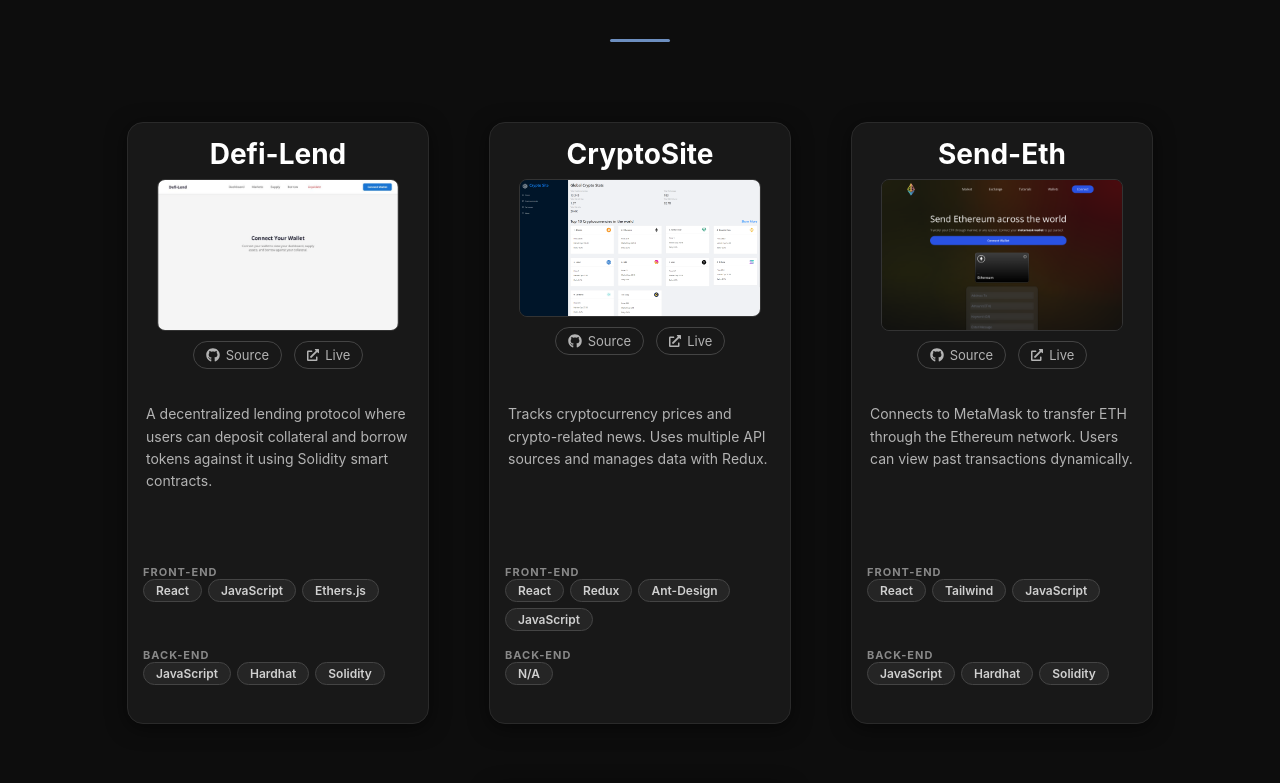
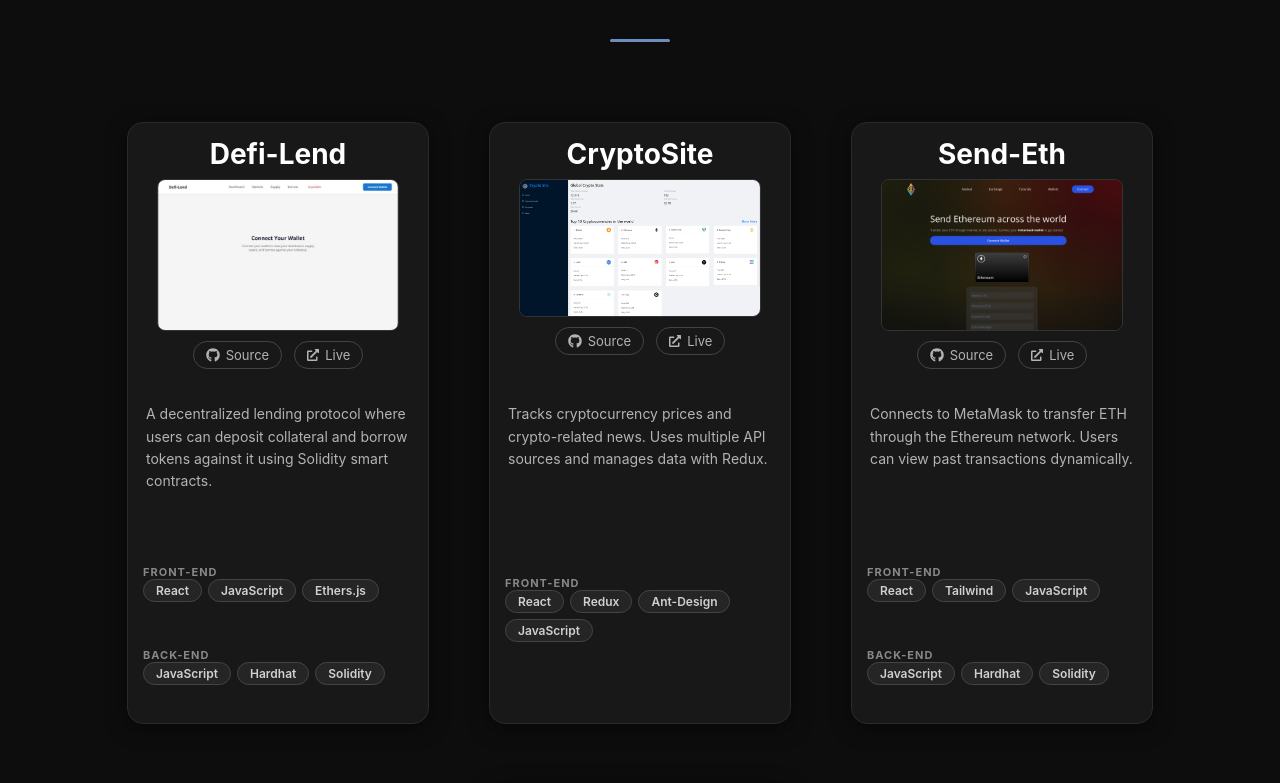
Before and after one commit to locbgiang/website, a React (Vite) app in the folder client/: page / in a window 1280 px wide. Shown: the part 1601-2384 px from the top of the page. Built offline with nearby package versions, Linux system fonts and the light colour scheme.

Commit message:
fixed some design

```diff
--- a/client/src/components/Body.jsx
+++ b/client/src/components/Body.jsx
@@ -106,7 +106,7 @@ const ProjectSpace = styled.div`
 `;
 
 const ProjectBox = styled(motion.div)`
-    height: 600px;
+    min-height: 600px;
     width: 300px;
     margin: 30px 30px;
     display: flex;
@@ -283,6 +283,8 @@ const Projects = ({ projectSite, projectName, projectImage, projectSrc, projectD
         window.open(projectSite, '_blank');
     };
 
+    const hasBackEnd = projectTechBackEnd && projectTechBackEnd.length > 0 && projectTechBackEnd[0] !== 'N/A';
+
     return (
         <ProjectBox
             variants={cardVariants}
@@ -323,12 +325,16 @@ const Projects = ({ projectSite, projectName, projectImage, projectSrc, projectD
                         <ProjectTech key={item}>{item}</ProjectTech>
                     ))}
                 </ProjectTechBox>
+                {hasBackEnd && (
+                    <>
                         <ProjectTechStack>Back-End</ProjectTechStack>
                         <ProjectTechBox>
                             {projectTechBackEnd.map((item) => (
                                 <ProjectTech key={item}>{item}</ProjectTech>
                             ))}
                         </ProjectTechBox>
+                    </>
+                )}
             </ProjectBody>
         </ProjectBox>
     );
```
Lines whose indentation alone changed are shown as unchanged.
